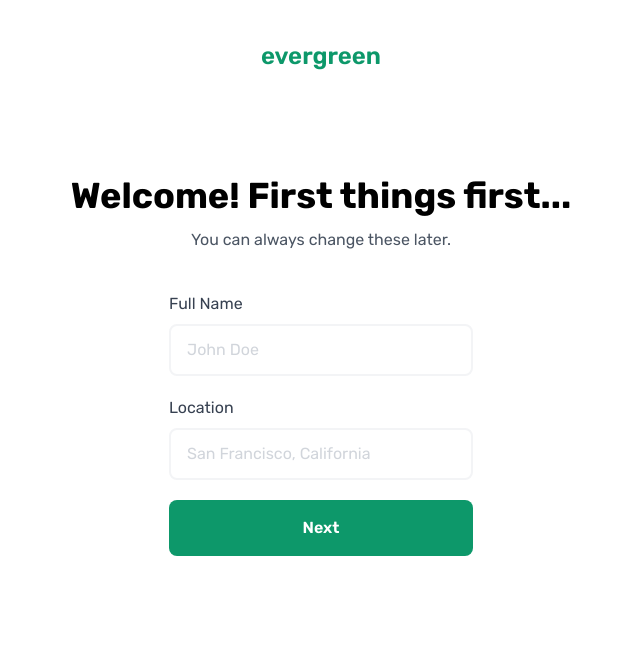
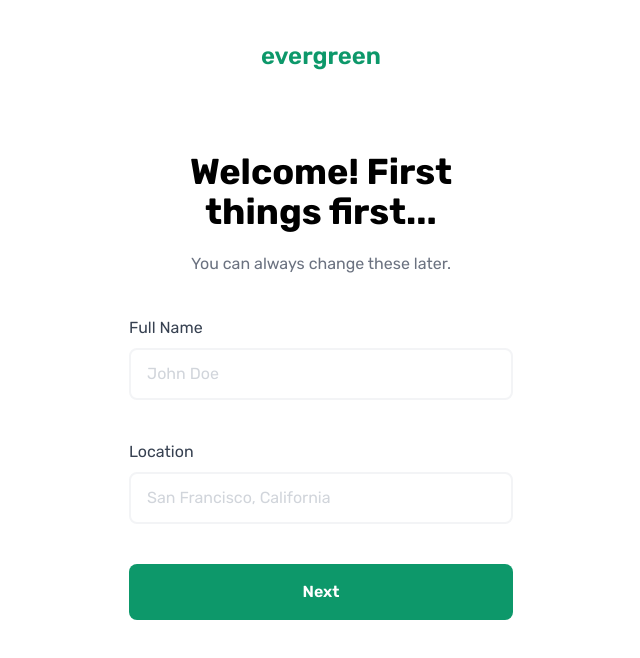
Before and after one commit to ShubhamPatilsd/evergreen, a Next.js app: page /auth/onboarding in a window 1280 px wide. Shown: the top 658 px of the page, without its empty margins (319-959 px from the left). Built offline with nearby package versions, Linux system fonts and the light colour scheme; no server answers.

Commit message:
Work on onboarding

```diff
--- a/classes/button.ts
+++ /dev/null
@@ -1,2 +0,0 @@
-export const buttonClasses =
-  "rounded-lg bg-accent px-4 py-2 font-bold text-white transition hover:bg-accent-darker";
--- /dev/null
+++ b/components/onboarding/Stage1.tsx
@@ -0,0 +1,36 @@
+export const Stage1: React.FC<{
+  name: string;
+  setName: any;
+  location: string;
+  setLocation: any;
+}> = ({ name, setName, location, setLocation }: any) => {
+  return (
+    <div className="space-y-10 p-10">
+      <div className="space-y-5 text-center">
+        <h1 className="text-4xl font-bold">Welcome! First things first...</h1>
+        <p className="text-gray-500">You can always change these later.</p>
+      </div>
+
+      <div id="input" className="my-5 flex w-full flex-col">
+        <label className="mb-2 text-gray-700">Full Name</label>
+        <input
+          type="text"
+          placeholder="John Doe"
+          className="appearance-none rounded-lg border-2 border-gray-100 px-4 py-3 placeholder-gray-300  focus:outline-none focus:ring-2 focus:ring-accent"
+          value={name}
+          onChange={(event) => setName(event.target.value)}
+        />
+      </div>
+      <div id="input" className="my-5 flex w-full flex-col">
+        <label className="mb-2 text-gray-700">Location</label>
+        <input
+          type="text"
+          placeholder="San Francisco, California"
+          className="appearance-none rounded-lg border-2 border-gray-100 px-4 py-3 placeholder-gray-300  focus:outline-none focus:ring-2 focus:ring-accent"
+          value={location}
+          onChange={(event) => setLocation(event.target.value)}
+        />
+      </div>
+    </div>
+  );
+};
--- /dev/null
+++ b/components/onboarding/Stage2.tsx
@@ -0,0 +1,47 @@
+export const Stage2: React.FC<{
+  userType: "gardener" | "consumer";
+  setUserType: any;
+}> = ({ userType, setUserType }) => {
+  return (
+    <div className="space-y-10 p-10">
+      <div className="space-y-5 text-center">
+        <h1 className="text-4xl font-bold">What type of user are you?</h1>
+        <p className="text-gray-500">
+          We’ll customize your experience accordingly.
+        </p>
+      </div>
+
+      <div className="grid grid-cols-2 gap-10">
+        <div
+          className={`flex-auto rounded-lg border-2 px-4 py-5 hover:cursor-pointer ${
+            userType === "gardener" ? "border-accent" : ""
+          }`}
+          onClick={() => setUserType("gardener")}
+        >
+          <div className="mb-5 inline-flex h-12 w-12 items-center justify-center rounded-full bg-white p-3 text-center shadow-lg">
+            <i className="fas fa-sitemap"></i>
+          </div>
+          <h6 className="mb-1 text-xl font-semibold">Gardener</h6>
+          <p className="mb-4 text-gray-500">
+            You’re a passionate home gardener, who wants to share your produce
+            with the community.
+          </p>
+        </div>
+        <div
+          className={`flex-auto rounded-lg border-2 px-4 py-5 hover:cursor-pointer ${
+            userType === "consumer" ? "border-accent" : ""
+          }`}
+          onClick={() => setUserType("consumer")}
+        >
+          <div className="mb-5 inline-flex h-12 w-12 items-center justify-center rounded-full bg-white p-3 text-center shadow-lg">
+            <i className="fas fa-sitemap"></i>
+          </div>
+          <h6 className="mb-1 text-xl font-semibold">Consumer</h6>
+          <p className="mb-4 text-gray-500">
+            You’re a health-conscious consumer who wants fresh, local produce.
+          </p>
+        </div>
+      </div>
+    </div>
+  );
+};
--- a/pages/auth/onboarding.tsx
+++ b/pages/auth/onboarding.tsx
@@ -1,44 +1,59 @@
 import { GetServerSideProps } from "next";
 import { unstable_getServerSession } from "next-auth";
+import { useState } from "react";
 import { authOptions } from "../api/auth/[...nextauth]";
 import prisma from "../../lib/prismadb";
+import { Stage1 } from "../../components/onboarding/Stage1";
+import { Stage2 } from "../../components/onboarding/Stage2";
+import { User } from "@prisma/client";
+import { useSession } from "next-auth/react";
 
-export default function Home() {
+export default function Onboarding() {
+  const [stage, setStage] = useState<number>(1);
+  const [name, setName] = useState<string>("");
+  const [location, setLocation] = useState<string>("");
+  const [userType, setUserType] = useState<"gardener" | "consumer">("gardener");
+  const { data: session, status } = useSession();
+
+  console.log(stage);
+  const handleNext = () => {
+    if (stage === 1 && name && location) {
+      setStage(stage + 1);
+    } else {
+      console.log("no");
+    }
+  };
+
   return (
     <div className="space-y-10 p-10">
       <div className="flex items-center justify-center">
         <h3 className="text-2xl font-semibold text-accent">evergreen</h3>
       </div>
 
-      <div className="space-y-3 pt-16 text-center">
-        <h1 className="text-4xl font-bold">Welcome! First things first...</h1>
-        <p className="text-gray-600">You can always change these later.</p>
-      </div>
+      <div className="lg:px-[23rem]">
+        {stage === 1 && (
+          <Stage1
+            name={name}
+            setName={setName}
+            location={location}
+            setLocation={setLocation}
+          />
+        )}
 
-      <div className="px-[28rem]">
-        <div id="input" className="my-5 flex w-full flex-col">
-          <label className="mb-2 text-gray-700">Full Name</label>
-          <input
-            type="text"
-            placeholder="John Doe"
-            className="appearance-none rounded-lg border-2 border-gray-100 px-4 py-3 placeholder-gray-300  focus:outline-none focus:ring-2 focus:ring-accent"
-          />
-        </div>
-        <div id="input" className="my-5 flex w-full flex-col">
-          <label className="mb-2 text-gray-700">Location</label>
-          <input
-            type="text"
-            placeholder="San Francisco, California"
-            className="appearance-none rounded-lg border-2 border-gray-100 px-4 py-3 placeholder-gray-300  focus:outline-none focus:ring-2 focus:ring-accent"
-          />
-        </div>
-        <div id="button" className="my-5 flex w-full flex-col">
+        {stage === 2 && (
+          <Stage2 userType={userType} setUserType={setUserType} />
+        )}
+
+        <div className="flex w-full flex-col px-10">
           <button
             type="button"
+            onClick={handleNext}
             className="w-full rounded-lg bg-accent py-4 text-white"
           >
             <div className="flex flex-row items-center justify-center">
-              <div className="font-semibold">Next</div>
+              <div className="font-semibold">
+                {stage === 1 ? "Next" : "Create Account"}
+              </div>
             </div>
           </button>
         </div>
@@ -64,7 +79,7 @@ export const getServerSideProps: GetServerSideProps = async (context) => {
     if (user?.onboarded) {
       return {
         redirect: {
-          destination: "/home",
+          destination: "/dashboard",
           permanent: false,
         },
       };
--- a/pages/index.tsx
+++ b/pages/index.tsx
@@ -1,4 +1,3 @@
-import { buttonClasses } from "../classes/button";
 import { signIn } from "next-auth/react";
 
 export default function Home() {
@@ -18,7 +17,7 @@ export default function Home() {
               onClick={() => {
                 signIn("google");
               }}
-              className={buttonClasses}
+              className="rounded-lg bg-accent px-4 py-2 font-bold text-white transition hover:bg-accent-darker"
             >
               Get started
             </button>
```
Also changed, not shown: 1 other file (tests, documents, lock files or other folders).
